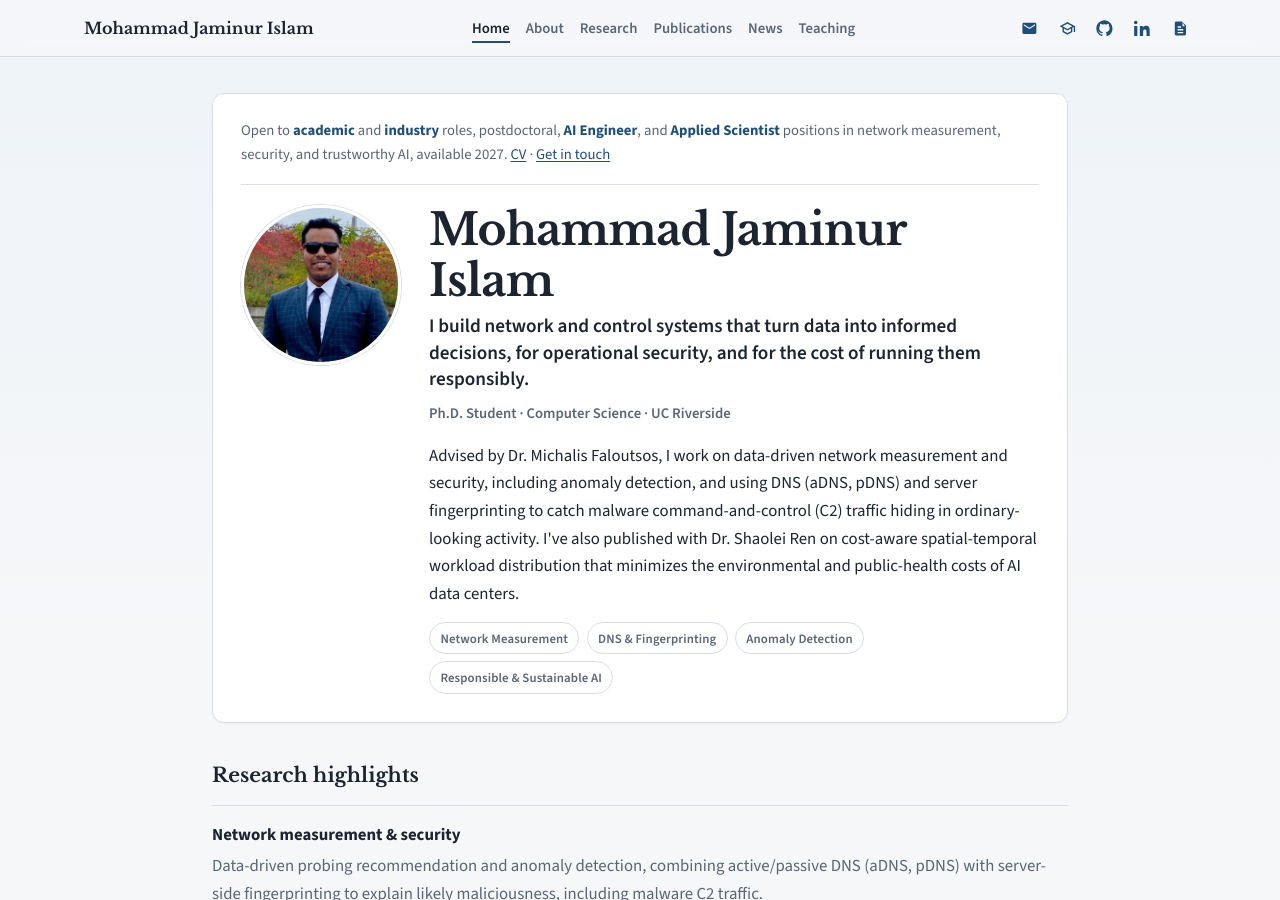
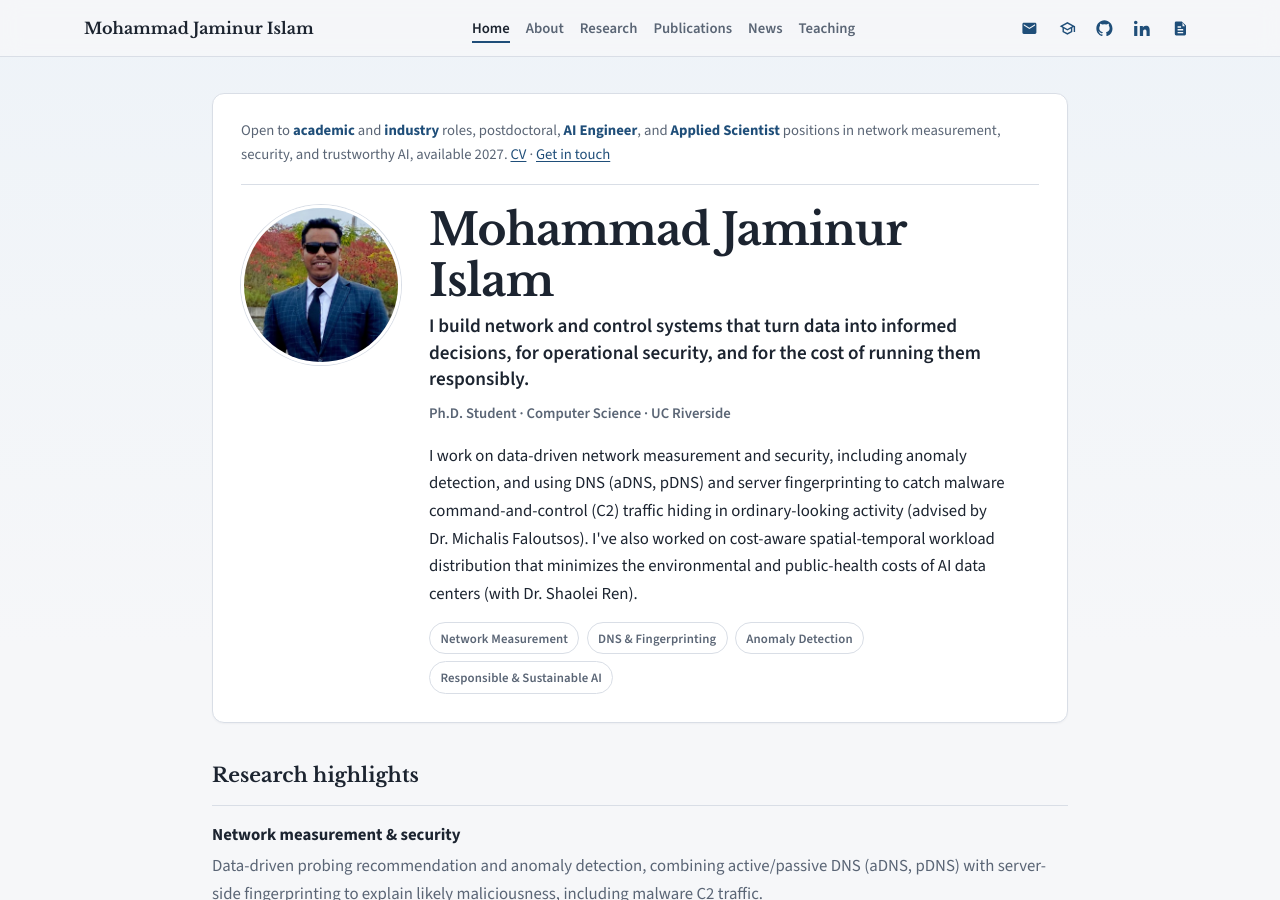
Before and after one commit to mohammadjaminur/mohammadjaminur.github.io, a Jekyll site: the page built from index.md, in a window 1280 px wide and 900 px high. Built offline with Jekyll 4.4.1, drawn with Linux system fonts in a browser that asks for light colours.

Commit message:
De-emphasize advisor names in the homepage bio
"Advised by Dr. X, I work on Y" put the advisor in the grammatical
subject position. Flip it so the work leads and each advisor is a brief
parenthetical instead.

```diff
--- a/index.md
+++ b/index.md
@@ -16,7 +16,7 @@ description: Ph.D. student at UC Riverside working on network measurement and se
       <p class="profile-pitch">I build network and control systems that turn data into informed decisions, for operational security, and for the cost of running them responsibly.</p>
       <p class="profile-role">Ph.D. Student · Computer Science · UC Riverside</p>
 
-      <p class="profile-bio">Advised by Dr.&nbsp;Michalis Faloutsos, I work on data-driven network measurement and security, including anomaly detection, and using DNS (aDNS, pDNS) and server fingerprinting to catch malware command-and-control (C2) traffic hiding in ordinary-looking activity. I've also published with Dr.&nbsp;Shaolei Ren on cost-aware spatial-temporal workload distribution that minimizes the environmental and public-health costs of AI data centers.</p>
+      <p class="profile-bio">I work on data-driven network measurement and security, including anomaly detection, and using DNS (aDNS, pDNS) and server fingerprinting to catch malware command-and-control (C2) traffic hiding in ordinary-looking activity (advised by Dr.&nbsp;Michalis Faloutsos). I've also worked on cost-aware spatial-temporal workload distribution that minimizes the environmental and public-health costs of AI data centers (with Dr.&nbsp;Shaolei Ren).</p>
       <p class="tag-row">
         <span class="tag">Network Measurement</span>
         <span class="tag">DNS &amp; Fingerprinting</span>
```
